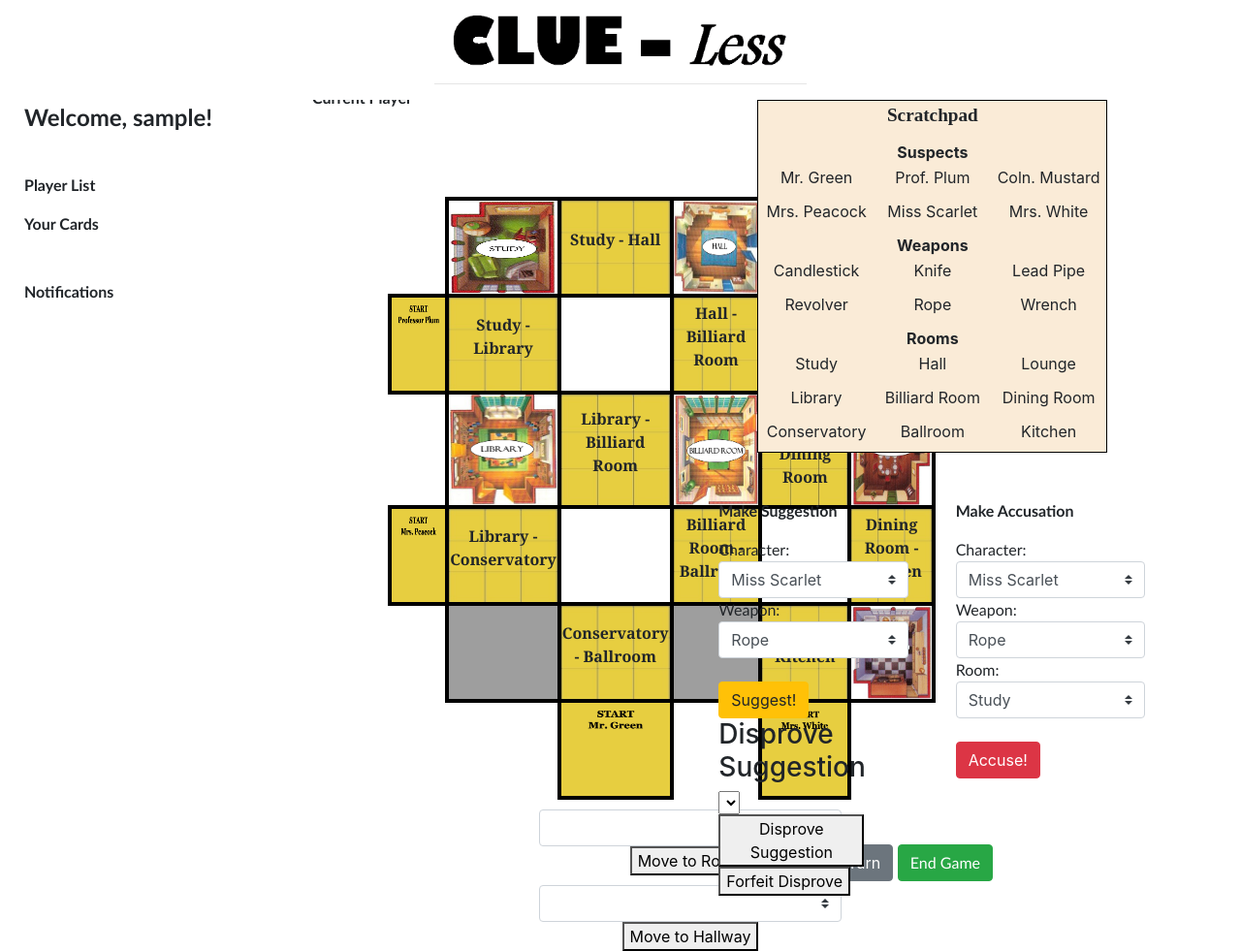
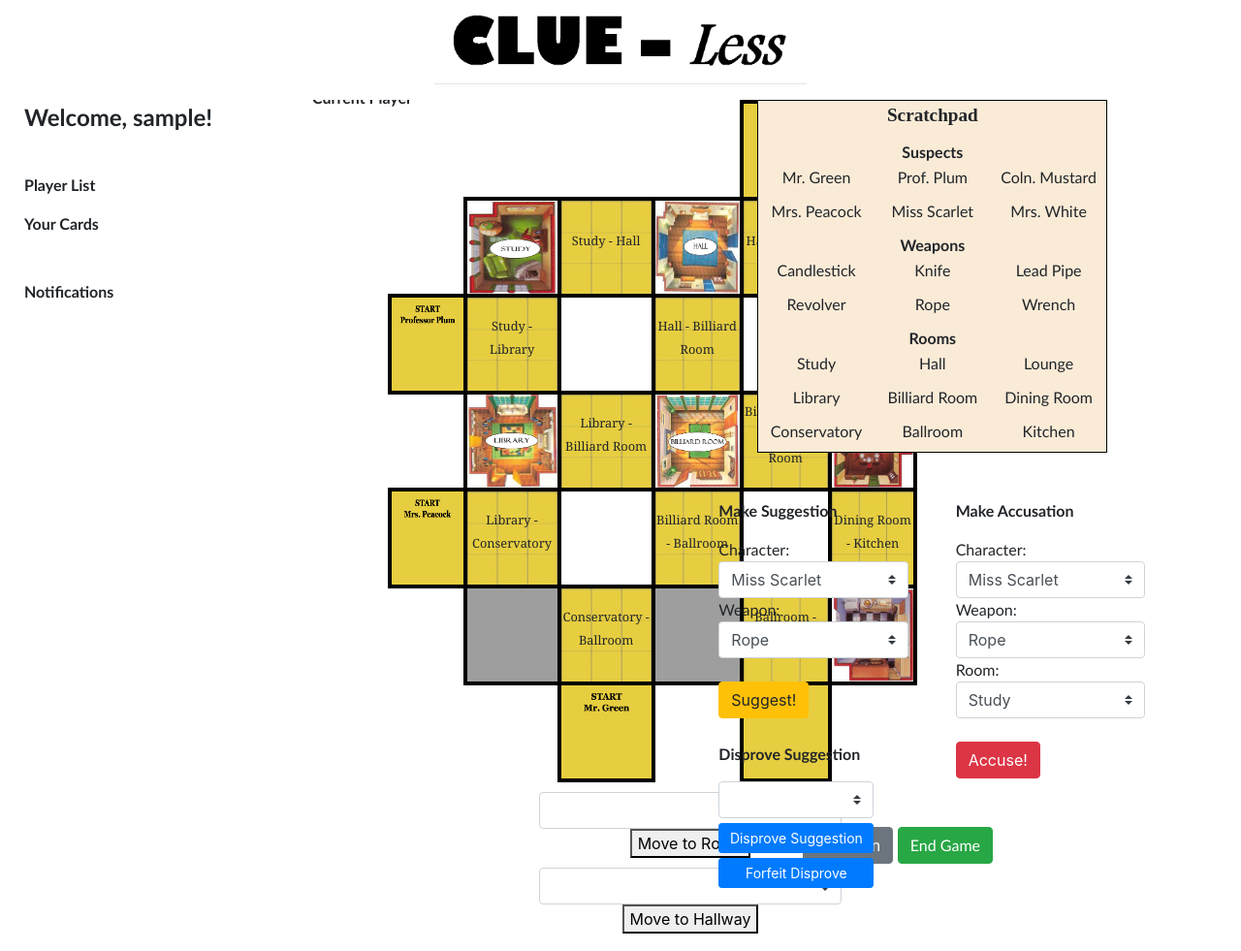
Before and after one commit to frodo-bot/Clue-Less, a Django app: template clueless/templates/play.html in a window 1280 px wide. Shown: the whole page at 97% size. Run offline with Django 3.2, Linux system fonts and the light colour scheme; the template is opened without the code that fills it, so the values that code supplies are empty; the visitor is signed in with stand-in values (Sample User, id 1); data comes from the database, SQL or seed files in the repository; some libraries are stand-ins or nearby versions; grey boxes are pictures that could not be loaded.

Commit message:
a few fixes

```diff
--- a/clueless/static/style.css
+++ b/clueless/static/style.css
@@ -2,6 +2,10 @@ table td {
   border: 4px solid black;
   height: 100px;
   width: 100px;
+}
+
+p, a {
+  font-family: optima;
 }
 
 .room {
@@ -13,7 +17,6 @@ table td {
   background: rgb(231, 206, 64);
   background-image: url(hallway.jpg);
   background-size:100% 100%;
-  font-family: "Georgia", Georgia, serif;
 }
 
 .starting {
@@ -197,10 +200,11 @@ table td {
   text-decoration: line-through;
 }
 
-p, a {
-  font-family: optima;
-}
-
 .title {
   font-weight: bold;
 }
+
+a.hallwaytext {
+  font-family: "Georgia", Georgia, serif;
+  font-size: 80%;
+}
--- a/clueless/templates/play.html
+++ b/clueless/templates/play.html
@@ -28,13 +28,13 @@
                 </div>
                 <div style="float:right; margin-top:-130px;">
                     <p class="title">Current Player</p>
-                    <p id="current-player" style="margin-left: 20px; margin-top:-5px;"></p>
+                    <p id="current-player" style="margin-left: 20px; margin-top:-5px; font-family:optima;"></p>
                 </div>
             </div>
 
             <div>
                 <p class="title">Your Cards</p>
-                <ul id="cards" class="list-group" style="margin-left:20px;"></ul>
+                <ul id="cards" class="list-group" style="margin-left:20px; font-family:optima;"></ul>
             </div>
 
             <p class="title" style="margin-top:30px;">Notifications</p>
@@ -67,14 +67,14 @@
                     <p id="study-players"></p>
                 </td>
                 <td class="hallway">
-                    <b>Study - Hall</b>
+                    <a class="hallwaytext">Study - Hall</a>
                     <p id="study-hall-players"></p>
                 </td>
                 <td id="hall" class="room">
                     <p id="hall-players"></p>
                 </td>
                 <td class="hallway">
-                    <b>Hall - Lounge</b>
+                    <a class="hallwaytext">Hall - Lounge</a>
                     <p id="hall-lounge-players"></p>
                 </td>
                 <td id="lounge" class="room">
@@ -86,17 +86,17 @@
             <tr>
                 <td id="plum-starting" class="starting"></td>
                 <td class="hallway">
-                    <b>Study - Library</b>
+                    <a class="hallwaytext">Study - Library</a>
                     <p id="study-library-players"></p>
                 </td>
                 <td class="empty"></td>
                 <td class="hallway">
-                    <b>Hall - Billiard Room</b>
+                    <a class="hallwaytext">Hall - Billiard Room</a>
                     <p id="hall-billiard-players"></p>
                 </td>
                 <td class="empty"></td>
                 <td class="hallway">
-                    <b>Lounge - Dining Room</b>
+                    <a class="hallwaytext">Lounge - Dining Room</a>
                     <p id="lounge-dining-players"></p>
                 </td>
                 <td id="mustard-starting" class="starting"></td>
@@ -108,14 +108,14 @@
                     <p id="library-players"></p>
                 </td>
                 <td class="hallway">
-                    <b>Library - Billiard Room</b>
+                    <a class="hallwaytext">Library - Billiard Room</a>
                     <p id="library-billiard-players"></p>
                 </td>
                 <td id="billiard" class="room">
                     <p id="billiard-players"></p>
                 </td>
                 <td class="hallway">
-                    <b>Billiard Room - Dining Room</b>
+                    <a class="hallwaytext">Billiard Room - Dining Room</a>
                     <p id="billiard-dining-players"></p>
                 </td>
                 <td id="dining" class="room">
@@ -127,17 +127,17 @@
             <tr>
                 <td id="peacock-starting" class="starting"></td>
                 <td class="hallway">
-                    <b>Library - Conservatory</b>
+                    <a class="hallwaytext">Library - Conservatory</a>
                     <p id="library-conservatory-players"></p>
                 </td>
                 <td class="empty"></td>
                 <td class="hallway">
-                    <b>Billiard Room - Ballroom</b>
+                    <a class="hallwaytext">Billiard Room - Ballroom</a>
                     <p id="billiard-ballroom-players"></p>
                 </td>
                 <td class="empty"></td>
                 <td class="hallway">
-                    <b>Dining Room - Kitchen</b>
+                    <a class="hallwaytext">Dining Room - Kitchen</a>
                     <p id="dining-kitchen-players"></p>
                 </td>
                 <td class="empty"></td>
@@ -149,14 +149,14 @@
                     <p id="conservatory-players"></p>
                 </td>
                 <td class="hallway">
-                    <b>Conservatory - Ballroom</b>
+                    <a class="hallwaytext">Conservatory - Ballroom</a>
                     <p id="conservatory-ballroom-players"></p>
                 </td>
                 <td id="ballroom" class="room">
                     <p id="ballroom-players"></p>
                 </td>
                 <td class="hallway">
-                    <b>Ballroom - Kitchen</b>
+                    <a class="hallwaytext">Ballroom - Kitchen</a>
                     <p id="ballroom-kitchen-players"></p>
                 </td>
                 <td id="kitchen" class="room">
@@ -211,7 +211,7 @@
     <div class="right right-all">
 
     {# Scratchpad #}
-        <div id="scratchpad" class="scratchpad noBorder">
+        <div id="scratchpad" class="scratchpad noBorder" style="font-family:optima;">
             <table style="text-align:center;">
                 <tr style="height:40px;">
                     <th colspan="3" style="font-family:chalkduster; font-size:120%;">Scratchpad</th>
@@ -296,10 +296,13 @@
                 <br/> <br/>
                 <button id="suggest" class="btn btn-warning">Suggest!</button>
 
-            <div id="disprove-div" class="options-inner">
-                <h3>Disprove Suggestion</h3>
-                <select id="cards-disprove"></select> <button id="disprove-sugg">Disprove Suggestion</button> <button id="cannot-disprove">Forfeit Disprove</button>
+                <div id="disprove-div" class="options-inner" style="margin-top: 25px;">
+                    <p class="title"">Disprove Suggestion</p>
+                    <select id="cards-disprove" class="custom-select" style="width: 160px;"></select>
+                    <button id="disprove-sugg" class="btn btn-primary btn-sm" style="width: 160px; margin-top:5px;">Disprove Suggestion</button>
+                    <button id="cannot-disprove" class="btn btn-primary btn-sm" style="width: 160px; margin-top:5px;">Forfeit Disprove</button>
                 </div>
+
             </div>
         {# Make Accusation dropdowns/button #}
             <div style="float:right">
@@ -377,7 +380,7 @@
       $.get("{% url 'playercards' %}", {csrfmiddlewaretoken : "{{ csrf_token }}"})
           .done(function(data) {
             for (var i = 0; i < data.cardList.length; i++) {
-              $("#cards").append('<li class="list-group-item" style="width:40%; height:30%;">' + data.cardList[i] + '</li>')
+              $("#cards").append('<li class="list-group-item" style="width:50%; height:30%;">' + data.cardList[i] + '</li>')
             }
             playerCards = data.cardList;
           })
@@ -397,7 +400,7 @@
         $.get("{% url 'game-players' %}", {}, function(data) {
           var playerList = "";
           data.players.forEach(function(item) {
-            playerList += "<li>" + item + "</li>";
+            playerList += '<li style="font-family:optima">' + item + '</li>';
           });
           $("#player-list").html(playerList);
         });
```
Lines whose indentation alone changed are shown as unchanged.
